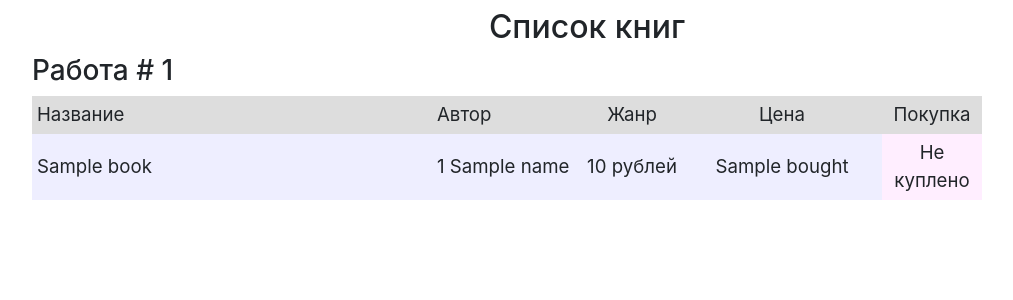
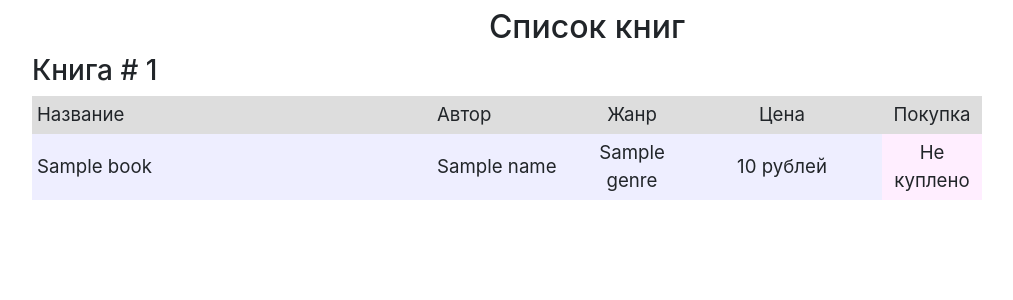
Before and after one commit to Alexa09098/ProjectWEBServer, a Flask app: template templates/index.html in a window 1280 px wide. Shown: the part 170-470 px from the top of the page, without its empty margins (53-1066 px from the left). Run offline with Flask 2, Linux system fonts and the light colour scheme; the template is opened without the code that fills it: most values are stand-ins (such as "Sample title", 1, 10 or a date in 2020); some libraries are stand-ins or nearby versions.

Commit message:
commit13

```diff
--- a/data/add_book.py
+++ b/data/add_book.py
@@ -8,7 +8,7 @@
     genre = StringField('Жанр', validators=[DataRequired()])
     price = StringField('Цена', validators=[DataRequired()])
     end_date = StringField('Дата написания', validators=[DataRequired()])
-    bought = BooleanField('Работа окончена?')
+    is_bought = BooleanField('Книга куплена?')
     author = IntegerField('Автор', validators=[DataRequired()])
 
     submit = SubmitField('Отправить')
--- a/data/db_session.py
+++ b/data/db_session.py
@@ -24,7 +24,7 @@ def global_init(db_file):
     __factory = orm.sessionmaker(bind=engine)
 
     # noinspection PyUnresolvedReferences
-    import __all_models
+    from . import __all_models
 
     SqlAlchemyBase.metadata.create_all(engine)
 
--- a/data/users.py
+++ b/data/users.py
@@ -3,7 +3,7 @@ from flask_login import UserMixin
 from sqlalchemy import orm
 
 from werkzeug.security import generate_password_hash, check_password_hash
-from db_session import SqlAlchemyBase
+from data.db_session import SqlAlchemyBase
 
 
 class User(SqlAlchemyBase, UserMixin):
--- a/main.py
+++ b/main.py
@@ -40,8 +40,8 @@ def index():
     db_sess = db_session.create_session()
     books = db_sess.query(Books).all()
     users = db_sess.query(User).all()
-    names = {name.id: (name.surname, name.name) for name in users}
-    return render_template("index.html", books=books, names=names, title='Список книг')
+    name = {name.id: (name.surname, name.name) for name in users}
+    return render_template("index.html", books=books, name=name, title='Список книг')
 
 
 @app.route('/logout')
@@ -83,10 +83,11 @@ def addbook():
     if add_form.validate_on_submit():
         db_sess = db_session.create_session()
         books = Books(
-            book=add_form.books.data,
+            name=add_form.name.data,
             author=add_form.author.data,
             genre=add_form.genre.data,
             price=add_form.price.data,
+            end_date=add_form.end_date.data,
             is_bought=add_form.is_bought.data
         )
         db_sess.add(books)
@@ -97,19 +98,19 @@ def addbook():
 
 @app.route('/books/<int:id>', methods=['GET', 'POST'])
 @login_required
-def book_edit(id, books=None):
+def book_edit(id):
     form = AddBookForm()
     if request.method == "GET":
         db_sess = db_session.create_session()
-        jobs = db_sess.query(Books).filter(Books.id == id,
+        books = db_sess.query(Books).filter(Books.id == id,
                                            (Books.author == current_user.id) | (
                                                    current_user.id == 1)).first()
         if books:
             form.books.data = books.book
-            form.author.data = jobs.author
-            form.genre.data = jobs.genre
-            form.price.data = jobs.price
-            form.is_bought.data = jobs.is_bought
+            form.author.data = books.author
+            form.genre.data = books.genre
+            form.price.data = books.price
+            form.is_bought.data = books.is_bought
         else:
             abort(404)
     if form.validate_on_submit():
--- a/templates/index.html
+++ b/templates/index.html
@@ -5,10 +5,10 @@
 
 <h2 align="center">Список книг</h2>
 {% if current_user.is_authenticated %}
-<a href="addjob" class="btn btn-secondary">Добавить книгу</a>
+<a href="addbook" class="btn btn-secondary">Добавить книгу</a>
 {% endif %}
-{% for job in jobs %}
-<h3>Работа # {{ job.id }}</h3>
+{% for book in books %}
+<h3>Книга # {{ book.id }}</h3>
 <div class="table_container">
     <table class="my_table">
         <tr class="my_row">
@@ -19,10 +19,10 @@
             <td class="title" width="100px" bgcolor="#dddddd" align="center">Покупка</td>
         </tr>
         <tr class="my_row">
-            <td class="ordinary" bgcolor="#eeeeff">{{ books.name.capitalize() }}</td>
-            <td class="ordinary" bgcolor="#eeeeff">{{ names[books.author][0] }} {{ names[books.author][1] }}</td>
+            <td class="ordinary" bgcolor="#eeeeff">{{ book.name }}</td>
+            <td class="ordinary" bgcolor="#eeeeff">{{ name[book.author] }}</td>
+            <td class="ordinary" bgcolor="#eeeeff" align="center">{{ books.genre }}</td>
             <td class="ordinary" bgcolor="#eeeeff" align="center">{{ books.price }} рублей</td>
-            <td class="ordinary" bgcolor="#eeeeff" align="center">{{ books.bought }}</td>
             {% if books.is_bought %}
             <td class="ordinary" bgcolor="#eeffee" align="center">Куплено</td>
             {% else %}
--- a/templates/register.html
+++ b/templates/register.html
@@ -61,8 +61,8 @@
     {% endfor %}
     </p>
     <p>
-        {{ form.position.label }}<br>
-        {{ form.position(class="form-control") }}<br>
+        {{ form.sex.label }}<br>
+        {{ form.sex(class="form-control") }}<br>
         {% for error in form.sex.errors %}
     <p class="alert alert-danger" role="alert">
         {{ error }}
```
Also changed, not shown: data/books.py (+4 -5 lines), templates/addbook.html (renamed from templates/addjob.html, +12 -3 lines), db/mars_explorer.sqlite.
